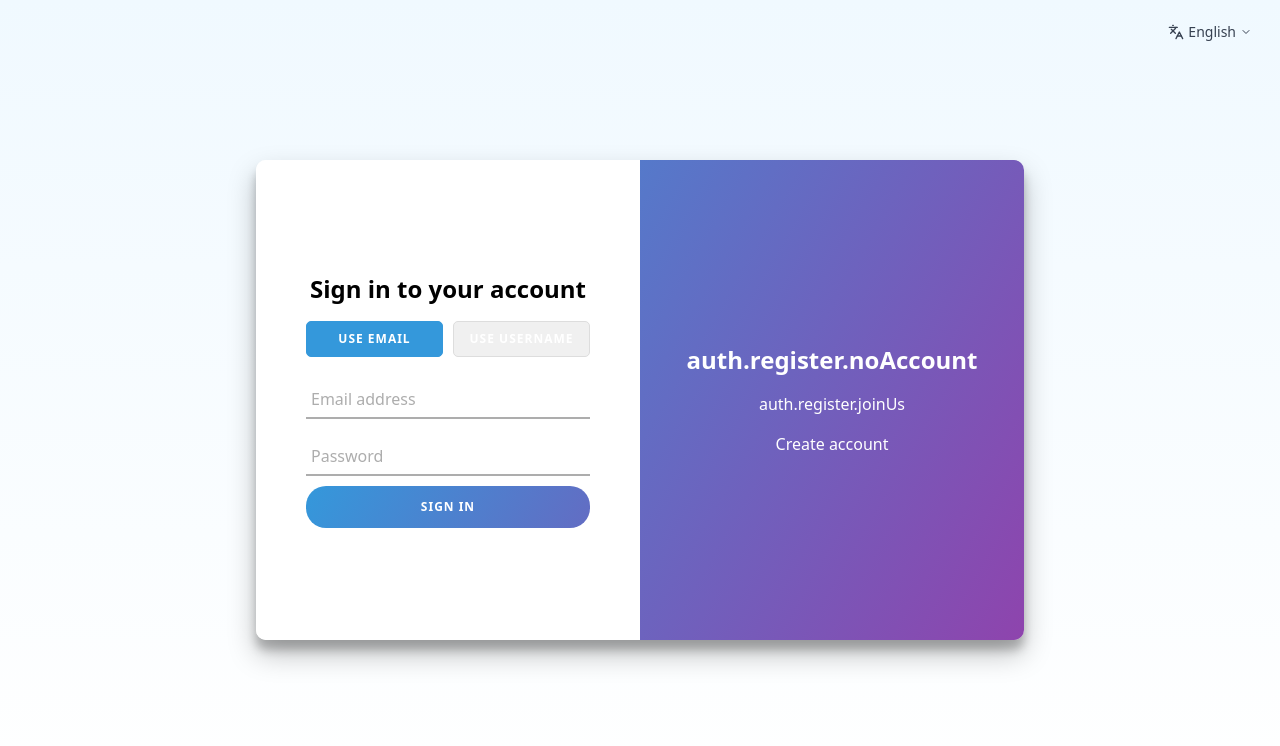
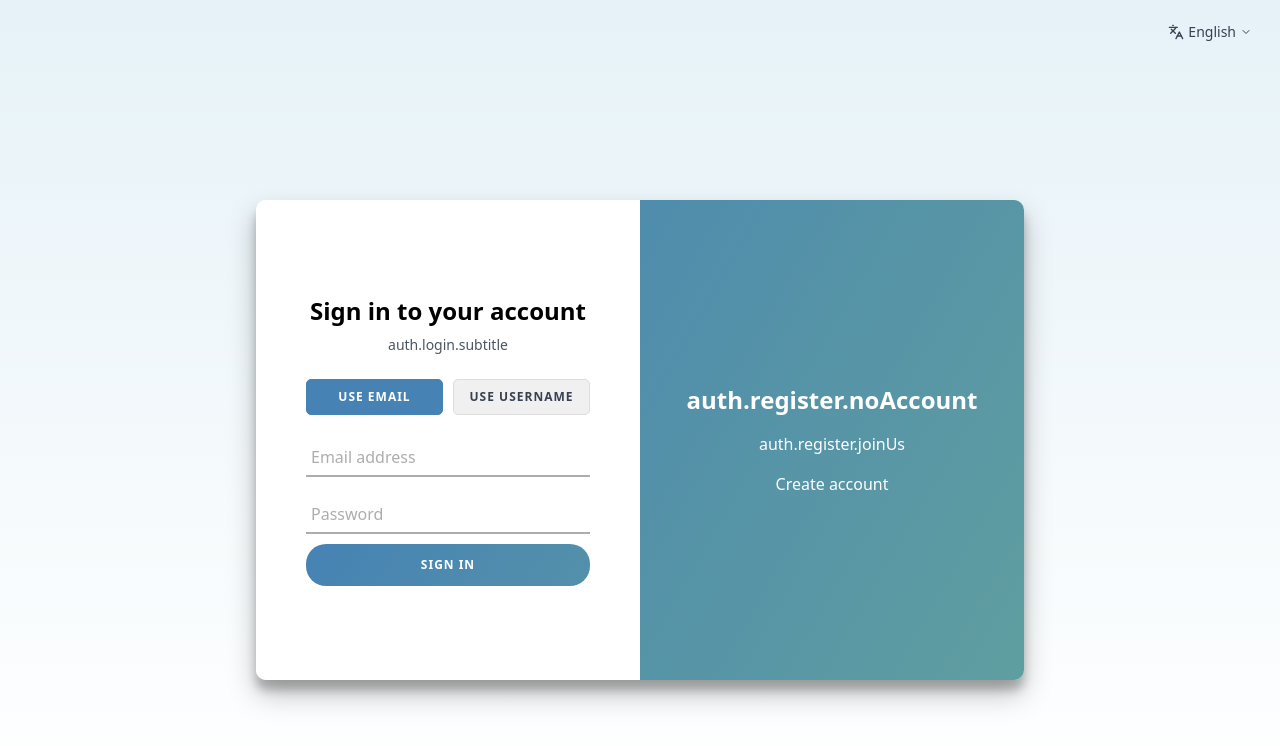
Before and after one commit to sosomamahk-ai/school-application-assistant, a Next.js app: page /auth in a window 1280 px wide. Shown: the top 746 px of the page. Built offline with nearby package versions, Linux system fonts and the light colour scheme.

Commit message:
Minor fix for login page

```diff
--- a/src/config/translations.ts
+++ b/src/config/translations.ts
@@ -62,6 +62,7 @@ export interface Translations {
   auth: {
     login: {
       title: string;
+      subtitle: string;
       email: string;
       emailOption: string;
       emailPlaceholder: string;
@@ -369,6 +370,7 @@ export const translations: Record<Language, Translations> = {
     auth: {
       login: {
         title: 'Sign in to your account',
+        subtitle: 'Please sign in to your account',
         email: 'Email address',
         emailOption: 'Use email',
         emailPlaceholder: 'you@example.com',
@@ -674,6 +676,7 @@ export const translations: Record<Language, Translations> = {
     auth: {
       login: {
         title: '登录到您的账户',
+        subtitle: '请使用您的账号进行登录',
         email: '邮箱地址',
         emailOption: '邮箱登录',
         emailPlaceholder: '请输入邮箱地址',
@@ -979,6 +982,7 @@ export const translations: Record<Language, Translations> = {
     auth: {
       login: {
         title: '登入您的帳戶',
+        subtitle: '請使用您的帳號進行登入',
         email: '電子郵件地址',
         emailOption: '電子郵件登入',
         emailPlaceholder: '請輸入電子郵件地址',
--- a/src/pages/auth/index.tsx
+++ b/src/pages/auth/index.tsx
@@ -252,7 +252,7 @@ export default function Auth() {
         }
 
         .overlay {
-          background: linear-gradient(120deg, #3498db, #8e44ad);
+          background: linear-gradient(120deg, #4682B4, #5F9EA0);
           color: #fff;
           position: relative;
           left: -100%;
@@ -337,7 +337,7 @@ export default function Auth() {
           top: 100%;
           width: 0%;
           height: 2px;
-          background: linear-gradient(120deg, #3498db, #8e44ad);
+          background: linear-gradient(120deg, #4682B4, #5F9EA0);
           transition: 0.5s;
         }
 
@@ -357,7 +357,7 @@ export default function Auth() {
         }
 
         .form-container button {
-          background: linear-gradient(120deg, #3498db, #8e44ad);
+          background: linear-gradient(120deg, #4682B4, #5F9EA0);
           border: none;
           background-size: 200%;
           color: #fff;
@@ -405,12 +405,13 @@ export default function Auth() {
           border-radius: 5px;
           cursor: pointer;
           transition: all 0.3s;
+          color: #374151;
         }
 
         .login-method-toggle button.active {
-          background: #3498db;
+          background: #4682B4;
           color: #fff;
-          border-color: #3498db;
+          border-color: #4682B4;
         }
 
         @media (max-width: 768px) {
@@ -438,12 +439,19 @@ export default function Auth() {
         }
       `}} />
 
-      <div className="min-h-screen w-full bg-gradient-to-b from-primary-50 to-white flex flex-col items-center justify-center p-4">
+      <div className="min-h-screen w-full flex flex-col items-center justify-center p-4" style={{ background: 'linear-gradient(to bottom, #E6F2F8, #ffffff)' }}>
         <div className="absolute top-4 right-4 z-50">
           <LanguageSwitch variant="minimal" />
         </div>
 
-        <div className={`auth-container ${isSignUp ? 'right-panel-active' : ''}`} id="auth-box">
+        <div className={`auth-container ${isSignUp ? 'right-panel-active' : ''}`} id="auth-box" style={{ marginTop: '80px' }}>
+          {/* Logo and Title - Above the container */}
+          <div className="absolute -top-20 left-1/2 transform -translate-x-1/2 text-center w-full">
+            <Link href="/" className="flex items-center justify-center space-x-2 mb-2">
+              <GraduationCap className="h-10 w-10" style={{ color: '#4682B4' }} />
+              <span className="text-2xl font-bold" style={{ color: '#1e293b' }}>{t('common.appNameShort')}</span>
+            </Link>
+          </div>
           {/* Sign Up Form */}
           <div className="form-container sign-up-container">
             <form onSubmit={handleRegister}>
@@ -512,7 +520,8 @@ export default function Auth() {
           {/* Sign In Form */}
           <div className="form-container sign-in-container">
             <form onSubmit={handleLogin}>
-              <h1 className="text-2xl font-bold mb-4">{t('auth.login.title')}</h1>
+              <h1 className="text-2xl font-bold mb-2">{t('auth.login.title')}</h1>
+              <p className="text-sm text-gray-600 mb-6">{t('auth.login.subtitle') || '请使用您的账号进行登录'}</p>
 
               {error && !isSignUp && (
                 <div className="error-message">{error}</div>
```
